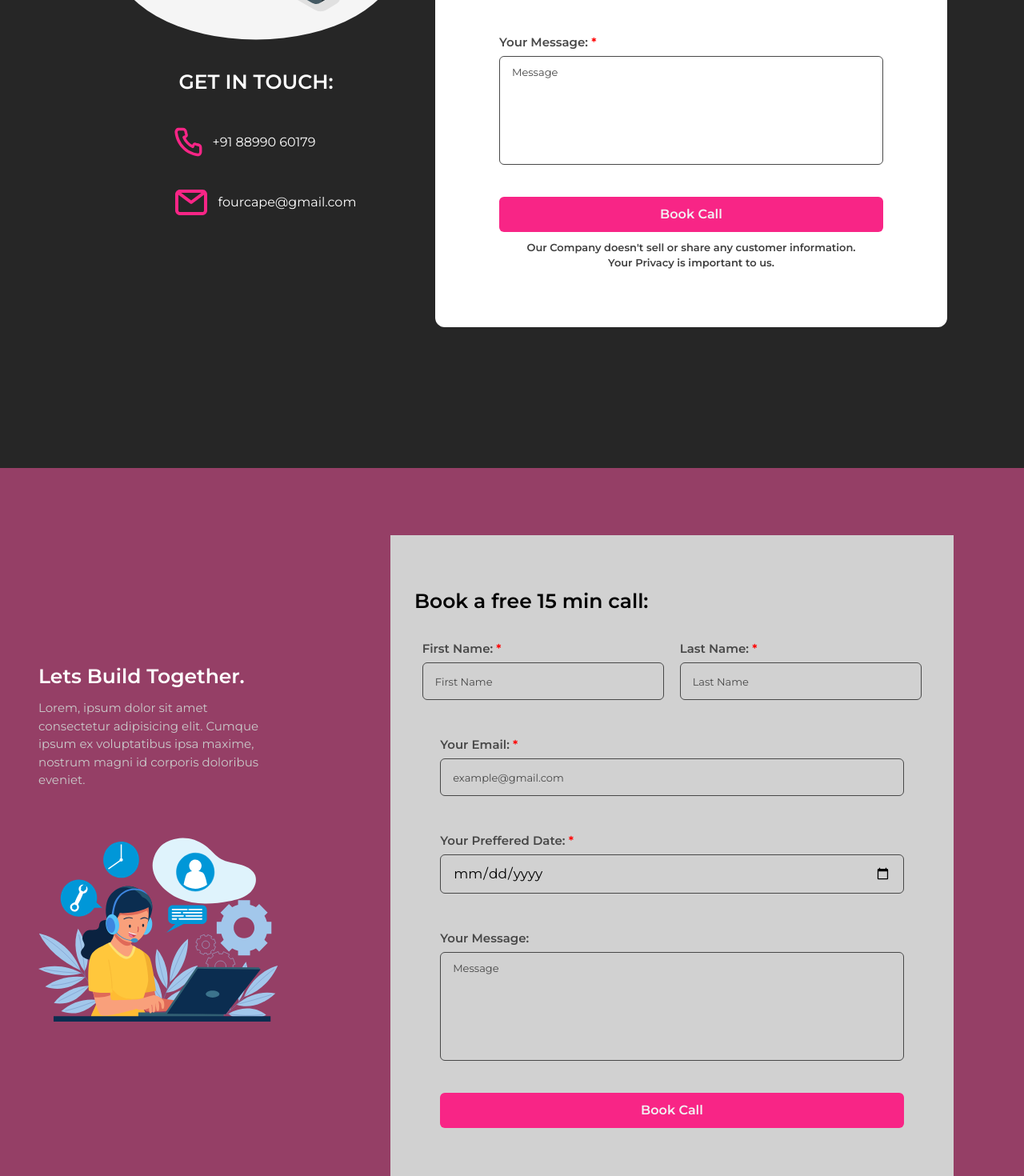
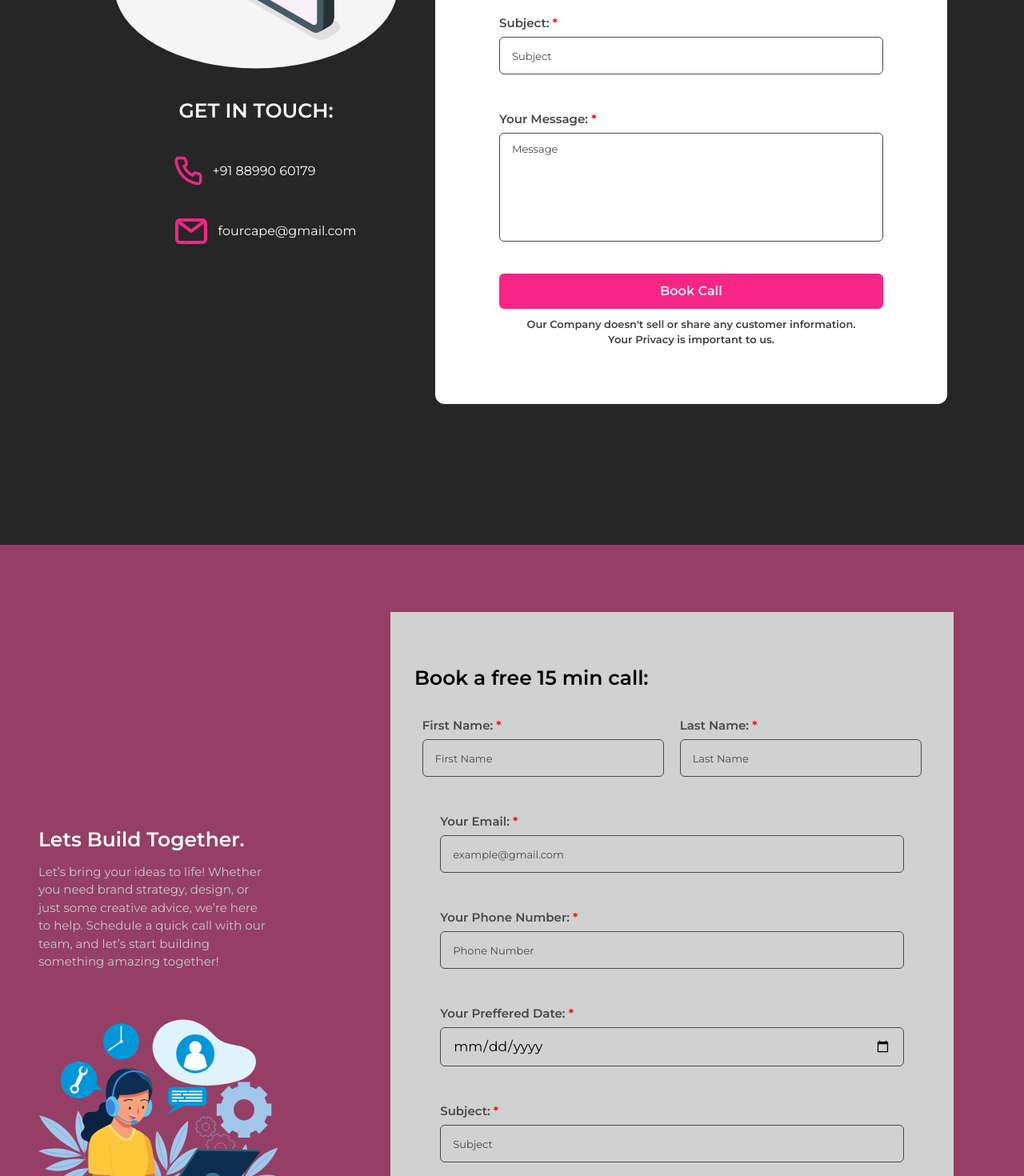
Before and after one commit to Four-Cape-Org/Four-Cape-Web-Frontend, a React (Vite) app: page /contact in a window 1280 px wide. Shown: the part 1020-2490 px from the top of the page at 80% size. Built offline with nearby package versions, Linux system fonts and the light colour scheme.

Commit message:
Updated form

```diff
--- a/src/Components/BookCall.jsx
+++ b/src/Components/BookCall.jsx
@@ -13,7 +13,7 @@ const BookCall = ({bookCallRef}) => {
         <div className='lg:w-[30%] md:w-[70%] sm:w-[90%] w-[100%] mx-2 flex lg:flex-col md:flex-row sm:flex-row flex-col justify-center sm:items-start items-center'>
             <div className='sm:block sm:flex-none flex flex-col justify-center items-center lg:w-[100%] md:w-[50%] sm:w-[50%] w-[95%]'>
                 <h3 className='text-primary text-[white] sm:text-[25px] text-[18px] font-semibold'>Lets Build Together.</h3>
-                <p className='text-[#cacaca] sm:text-[15px] text-[12px] w-[75%] my-[10px] sm:text-left text-center'>Lorem, ipsum dolor sit amet consectetur adipisicing elit. Cumque ipsum ex voluptatibus ipsa maxime, nostrum magni id corporis doloribus eveniet.</p>
+                <p className='text-[#cacaca] sm:text-[15px] text-[12px] w-[75%] my-[10px] sm:text-left text-center'>Let’s bring your ideas to life! Whether you need brand strategy, design, or just some creative advice, we’re here to help. Schedule a quick call with our team, and let’s start building something amazing together!</p>
             </div>
             <img src={BookCallImg} className="lg:w-[80%] md:w-[50%] sm:w-[40%] w-[40%] lg:my-[3em]" alt="Book a call" />
         </div>
@@ -43,10 +43,23 @@ const BookCall = ({bookCallRef}) => {
                     <input type="email" name='email' placeholder="example@gmail.com" className={formInputStyle} />
                 </div>
 
+
+                <div className='flex flex-col justify-center items-start sm:w-[90%] w-[95%] my-[15px] mx-auto'>
+                    <label htmlFor="phone" className='text-[#484848] text-[15px] font-semibold mb-[5px]'>Your Phone Number: <span className='text-[red]'>*</span></label>
+                    <input type="tel" name='phone' placeholder="Phone Number" className={formInputStyle} />
+                </div>
+
+
                 <div className='flex flex-col justify-center items-start sm:w-[90%] w-[95%] my-[15px] mx-auto'>
                     <label htmlFor="date" className='text-[#484848] text-[15px] font-semibold mb-[5px]'>Your Preffered Date: <span className='text-[red]'>*</span></label>
                    <input type="date" name='date' placeholder="dd/mm/yyyy" className={formInputStyle} min={today} />
                 </div>
+
+                <div className='flex flex-col justify-center items-start sm:w-[90%] w-[95%] my-[15px] mx-auto'>
+                    <label htmlFor="subject" className='text-[#484848] text-[15px] font-semibold mb-[5px]'>Subject: <span className='text-[red]'>*</span></label>
+                    <input type="text" name='subject' placeholder="Subject" className={formInputStyle} />
+                </div>
+
 
                 <div className='flex flex-col justify-center items-start sm:w-[90%] w-[95%] my-[15px] mx-auto'>
                     <label htmlFor="msg" className='text-[#484848] text-[15px] font-semibold mb-[5px]'>Your Message:</label>
--- a/src/Components/Contact/Contact.jsx
+++ b/src/Components/Contact/Contact.jsx
@@ -19,7 +19,6 @@ const Contact = () => {
     <>
         <Navbar  bookCallRef={bookCallRef}/>
         <section className='relative'>
-        Adding Animations
           <OverlayText className="absolute top-0 lg:left-10 md:left-7 sm:left-5 left-3 z-[0] text-[14vw] max-[1250px]:text-[16vw]" text="Contact Us" />
           <div className='relative lg:pt-[15em] md:pt-[7em] sm:pt-[7em] pt-[5em] pb-[3em]'>
             <h4 className='text-accent-color font-bold font-primary text-[20px] my-[10px] text-center'>Have a Question ?</h4>
@@ -78,6 +77,12 @@ const Contact = () => {
                   </div>
 
                   <div className='flex flex-col justify-center items-start md:w-[75%] sm:w-[85%] w-[85%] my-[15px] mx-auto'>
+                      <label htmlFor="subject" className='text-[#484848] text-[15px] font-semibold mb-[5px]'>Subject: <span className='text-[red]'>*</span></label>
+                      <input type="tel" name='subject' placeholder="Subject" className={formInputStyle} />
+                  </div>
+
+
+                  <div className='flex flex-col justify-center items-start md:w-[75%] sm:w-[85%] w-[85%] my-[15px] mx-auto'>
                     <label htmlFor="msg" className='text-[#484848] text-[15px] font-semibold mb-[5px]'>Your Message: <span className='text-[red]'>*</span></label>
                     <textarea name='msg' placeholder="Message" className={`${formInputStyle} resize-none h-[8em]`} />
                   </div>
--- a/src/Components/Home/AboutSection.jsx
+++ b/src/Components/Home/AboutSection.jsx
@@ -29,9 +29,9 @@ const AboutSection = (props) => {
               life."
             </h2>
             <p className="font-primary text-[12px] w-[95%] my-[20px] lg:w-[70%] md:w-[80%] sm:w-[90%] sm:text-[15px] sm:font-normal font-semibold">
-              ""We combine creative design with strategic marketing to bring
+              We combine creative design with strategic marketing to bring
               your brand's vision to life. Our skilled team is committed to
-              delivering impactful results that resonate with your audience."
+              delivering impactful results that resonate with your audience.
             </p>
             <BubbleButtonSecondary
               className="my-[32px]"
--- a/src/Components/Services/ServiceCards.jsx
+++ b/src/Components/Services/ServiceCards.jsx
@@ -28,7 +28,7 @@ const ServiceCard = (props) => {
   return (
       <div className={"flex justify-start items-start w-[80%] rounded-[20px] my-[2em] "+props.className}>
         <div className="flex justify-center items-center h-full rounded-[20px]">
-          <img src={props.image} alt={props.altText} className="w-[30em] object-cover rounded-[20px]" />
+          <img src={props.image} alt={props.altText} className="w-[30em] object-cover rounded-[20px] border-[7px] border-[white]" />
         </div>
         <div className="w-full px-[18px]">
           <h2 className="font-primary text-[25px] font-bold text-accent-color">{props.title}</h2>
--- a/src/Components/Services/ServiceCardsData.js
+++ b/src/Components/Services/ServiceCardsData.js
@@ -10,7 +10,7 @@ const serviceData = [
   {
     id: 1,
     title: 'Social Media & Digital Content Design',
-    description: `Ready to make some noise online? At Fourcape, we create scroll-stopping content that makes your brand impossible to ignore! 🚀 From eye-catching graphics to snappy videos, we design digital content that speaks your brand’s language and keeps your audience coming back for more. Whether it’s crafting the perfect Instagram grid or building an engaging ad campaign, we’ve got you covered. 🎯✨
+    description: `Ready to make some noise online? At Fourcape, we create scroll-stopping content that makes your brand impossible to ignore! 🚀 From eye-catching graphics to snappy videos, we design digital content that speaks your brand’s language and keeps your audience coming back for more. Whether it’s crafting the perfect Instagram grid or building an engaging ad campaign, we’ve got you covered. 🎯✨<br/><br/>
 
 Our secret sauce? A mix of creativity, strategy, and a deep understanding of what makes your audience hit that 'like' button. 👍 Let’s make your social feeds a vibrant reflection of your brand's awesomeness—one post at a time! 📸💬`,
     image: socialContent,
```
Also changed, not shown: to-do.txt.
